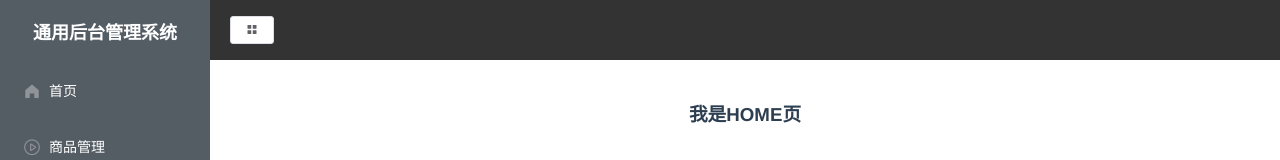
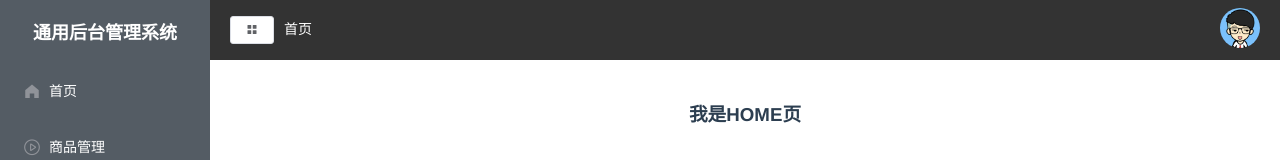
Before and after one commit to xuejuncheng0222/MY_PROJECT, a Vue app: page /#/home in a window 1280 px wide. Shown: the top 160 px of the page. Built offline with nearby package versions, Linux system fonts and the light colour scheme.

Commit message:
header完成

```diff
--- a/src/components/HomeHeader.vue
+++ b/src/components/HomeHeader.vue
@@ -4,9 +4,20 @@
     <div class="l-content">
       <el-button icon="el-icon-menu" size="mini"></el-button>
       <!-- 面包屑 -->
+      <span class="head-tap">首页</span>
     </div>
     <!-- 右侧 -->
-    <div class="r-content"></div>
+    <div class="r-content">
+      <el-dropdown>
+        <span class="el-dropdown-link">
+          <img class="user" src="@/assets/user.png" alt="" />
+        </span>
+        <el-dropdown-menu slot="dropdown">
+          <el-dropdown-item>个人中心</el-dropdown-item>
+          <el-dropdown-item>退出</el-dropdown-item>
+        </el-dropdown-menu>
+      </el-dropdown>
+    </div>
   </div>
 </template>
 <script>
@@ -24,5 +35,17 @@ export default {
   display: flex;
   justify-content: space-between;
   align-items: center;
+  .head-tap {
+    font-size: 14px;
+    color: #fff;
+    margin-left: 10px;
+  }
+  .r-content {
+    .user {
+      width: 40px;
+      height: 40px;
+      border-radius: 50%;
+    }
+  }
 }
 </style>
```
Also changed, not shown: src/assets/user.png (added).
